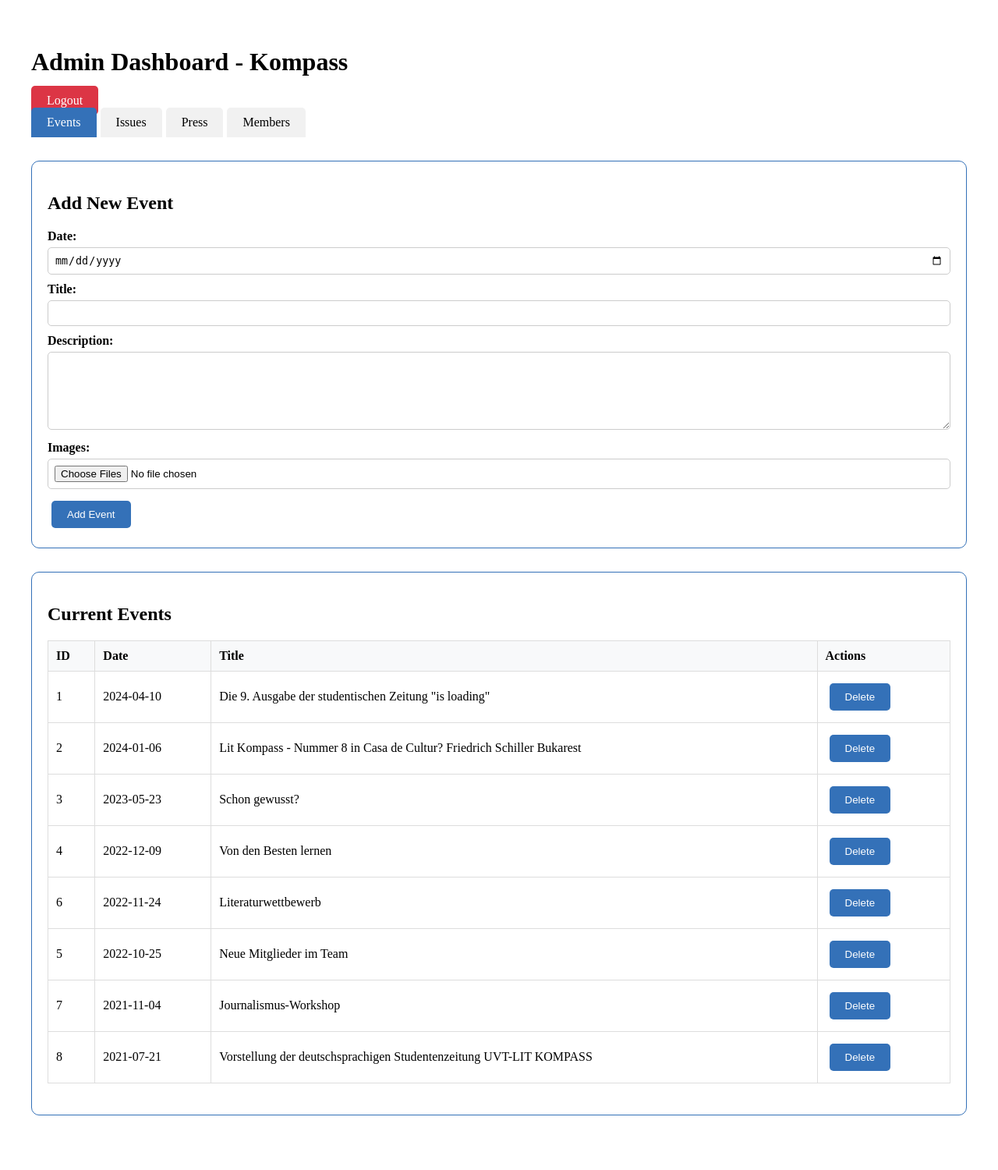
After one commit to Cornelius1304/LIFT-Kompass, a PHP site: page /admin_dashboard.php in a window 1280 px wide. The commit adds this page. Shown: the whole page at 78% size. Run offline with PHP 8.4, Linux system fonts and the light colour scheme; the visitor is signed in with stand-in values (Sample User, id 1); data comes from the database, SQL or seed files in the repository.

Commit message:
added admin

```diff
--- /dev/null
+++ b/admin_dashboard.php
@@ -0,0 +1,467 @@
+<?php
+session_start();
+require_once 'config.php';
+
+// Check if admin is logged in
+if (!isset($_SESSION['admin_logged_in']) || !$_SESSION['admin_logged_in']) {
+    header('Location: admin_login.php');
+    exit;
+}
+
+// Handle logout
+if (isset($_GET['logout'])) {
+    session_destroy();
+    header('Location: admin_login.php');
+    exit;
+}
+
+// Handle form submissions
+$message = '';
+if ($_SERVER['REQUEST_METHOD'] === 'POST') {
+    try {
+        if (isset($_POST['add_event'])) {
+            // Add new event
+            $date = $_POST['date'];
+            $title = $_POST['title'];
+            $description = $_POST['description'];
+
+            // Handle image uploads
+            $image_paths = [];
+            if (!empty($_FILES['images']['name'][0])) {
+                foreach ($_FILES['images']['tmp_name'] as $key => $tmp_name) {
+                    if ($_FILES['images']['error'][$key] === UPLOAD_ERR_OK) {
+                        $filename = uniqid() . '_' . basename($_FILES['images']['name'][$key]);
+                        $target_path = "uploads/events/" . $filename;
+
+                        if (move_uploaded_file($tmp_name, $target_path)) {
+                            $image_paths[] = "/" . $target_path;
+                        }
+                    }
+                }
+            }
+
+            $stmt = $pdo->prepare("INSERT INTO events (date, title, description, image_paths) VALUES (?, ?, ?, ?)");
+            $stmt->execute([$date, $title, $description, json_encode($image_paths)]);
+            $message = "Event added successfully!";
+
+        } elseif (isset($_POST['add_issue'])) {
+            // Add new issue
+            $title = $_POST['issue_title'];
+            $description = $_POST['issue_description'];
+
+            // Handle PDF upload
+            $pdf_path = '';
+            if (!empty($_FILES['pdf']['name'])) {
+                $filename = uniqid() . '_' . basename($_FILES['pdf']['name']);
+                $target_path = "uploads/issues/" . $filename;
+
+                if (move_uploaded_file($_FILES['pdf']['tmp_name'], $target_path)) {
+                    $pdf_path = "/" . $target_path;
+                }
+            }
+
+            $stmt = $pdo->prepare("INSERT INTO issues (title, description, pdf_path) VALUES (?, ?, ?)");
+            $stmt->execute([$title, $description, $pdf_path]);
+            $message = "Issue added successfully!";
+
+        } elseif (isset($_POST['add_press'])) {
+            // Add new press mention
+            $source = $_POST['press_source'];
+            $title = $_POST['press_title'];
+            $url = $_POST['press_url'];
+
+            $stmt = $pdo->prepare("INSERT INTO press (source, title, url) VALUES (?, ?, ?)");
+            $stmt->execute([$source, $title, $url]);
+            $message = "Press mention added successfully!";
+
+        } elseif (isset($_POST['add_member'])) {
+            // Add new member
+            $name = $_POST['member_name'];
+            $role = $_POST['member_role'];
+            $year = $_POST['member_year'];
+            $team_year = $_POST['member_team_year'];
+
+            $stmt = $pdo->prepare("INSERT INTO members (name, role, year, team_year) VALUES (?, ?, ?, ?)");
+            $stmt->execute([$name, $role, $year, $team_year]);
+            $message = "Member added successfully!";
+
+        } elseif (isset($_POST['delete_event'])) {
+            // Delete event
+            $stmt = $pdo->prepare("DELETE FROM events WHERE id = ?");
+            $stmt->execute([$_POST['event_id']]);
+            $message = "Event deleted successfully!";
+
+        } elseif (isset($_POST['delete_issue'])) {
+            // Delete issue
+            $stmt = $pdo->prepare("DELETE FROM issues WHERE id = ?");
+            $stmt->execute([$_POST['issue_id']]);
+            $message = "Issue deleted successfully!";
+
+        } elseif (isset($_POST['delete_press'])) {
+            // Delete press mention
+            $stmt = $pdo->prepare("DELETE FROM press WHERE id = ?");
+            $stmt->execute([$_POST['press_id']]);
+            $message = "Press mention deleted successfully!";
+
+        } elseif (isset($_POST['delete_member'])) {
+            // Delete member
+            $stmt = $pdo->prepare("DELETE FROM members WHERE id = ?");
+            $stmt->execute([$_POST['member_id']]);
+            $message = "Member deleted successfully!";
+        }
+    } catch (Exception $e) {
+        $message = "Error: " . $e->getMessage();
+    }
+}
+
+// Get current data
+$events = $pdo->query("SELECT * FROM events ORDER BY date DESC")->fetchAll();
+$issues = $pdo->query("SELECT * FROM issues ORDER BY id DESC")->fetchAll();
+$press_mentions = $pdo->query("SELECT * FROM press ORDER BY id")->fetchAll();
+$members = $pdo->query("SELECT * FROM members ORDER BY team_year, name")->fetchAll();
+$team_years = $pdo->query("SELECT DISTINCT team_year FROM members WHERE team_year IS NOT NULL ORDER BY team_year DESC")->fetchAll(PDO::FETCH_COLUMN);
+?>
+
+<!DOCTYPE html>
+<html lang="de">
+<head>
+    <meta charset="UTF-8">
+    <title>Admin Dashboard - Kompass</title>
+    <style>
+        .admin-container {
+            max-width: 1200px;
+            margin: 20px auto;
+            padding: 20px;
+        }
+        .section {
+            margin: 30px 0;
+            padding: 20px;
+            border: 1px solid #3471B8;
+            border-radius: 10px;
+        }
+        .form-group {
+            margin: 10px 0;
+        }
+        .form-group label {
+            display: block;
+            margin-bottom: 5px;
+            font-weight: bold;
+        }
+        .form-group input, .form-group textarea, .form-group select {
+            width: 100%;
+            padding: 8px;
+            border: 1px solid #ccc;
+            border-radius: 5px;
+            box-sizing: border-box;
+        }
+        .form-group textarea {
+            height: 100px;
+        }
+        button {
+            background-color: #3471B8;
+            color: white;
+            padding: 10px 20px;
+            border: none;
+            border-radius: 5px;
+            cursor: pointer;
+            margin: 5px;
+        }
+        .logout-btn {
+            background-color: #dc3545;
+            text-decoration: none;
+            padding: 10px 20px;
+            border-radius: 5px;
+            color: white;
+        }
+        .message {
+            padding: 10px;
+            background-color: #d4edda;
+            color: #155724;
+            border-radius: 5px;
+            margin: 10px 0;
+        }
+        table {
+            width: 100%;
+            border-collapse: collapse;
+            margin: 20px 0;
+        }
+        table, th, td {
+            border: 1px solid #ddd;
+        }
+        th, td {
+            padding: 10px;
+            text-align: left;
+        }
+        th {
+            background-color: #f8f9fa;
+        }
+        .tabs {
+            display: flex;
+            margin-bottom: 20px;
+        }
+        .tab {
+            padding: 10px 20px;
+            background-color: #f1f1f1;
+            cursor: pointer;
+            margin-right: 5px;
+            border-radius: 5px 5px 0 0;
+        }
+        .tab.active {
+            background-color: #3471B8;
+            color: white;
+        }
+        .tab-content {
+            display: none;
+        }
+        .tab-content.active {
+            display: block;
+        }
+    </style>
+</head>
+<body>
+    <div class="admin-container">
+        <h1>Admin Dashboard - Kompass</h1>
+        <?php if ($message): ?>
+            <div class="message"><?= htmlspecialchars($message) ?></div>
+        <?php endif; ?>
+
+        <a href="?logout" class="logout-btn">Logout</a>
+
+        <div class="tabs">
+            <div class="tab active" onclick="showTab('events')">Events</div>
+            <div class="tab" onclick="showTab('issues')">Issues</div>
+            <div class="tab" onclick="showTab('press')">Press</div>
+            <div class="tab" onclick="showTab('members')">Members</div>
+        </div>
+
+        <!-- Events Tab -->
+        <div id="events" class="tab-content active">
+            <div class="section">
+                <h2>Add New Event</h2>
+                <form method="POST" enctype="multipart/form-data">
+                    <div class="form-group">
+                        <label>Date:</label>
+                        <input type="date" name="date" required>
+                    </div>
+                    <div class="form-group">
+                        <label>Title:</label>
+                        <input type="text" name="title" required>
+                    </div>
+                    <div class="form-group">
+                        <label>Description:</label>
+                        <textarea name="description" required></textarea>
+                    </div>
+                    <div class="form-group">
+                        <label>Images:</label>
+                        <input type="file" name="images[]" multiple accept="image/*">
+                    </div>
+                    <button type="submit" name="add_event">Add Event</button>
+                </form>
+            </div>
+
+            <div class="section">
+                <h2>Current Events</h2>
+                <table>
+                    <tr>
+                        <th>ID</th>
+                        <th>Date</th>
+                        <th>Title</th>
+                        <th>Actions</th>
+                    </tr>
+                    <?php foreach ($events as $event): ?>
+                    <tr>
+                        <td><?= $event['id'] ?></td>
+                        <td><?= $event['date'] ?></td>
+                        <td><?= htmlspecialchars($event['title']) ?></td>
+                        <td>
+                            <form method="POST" style="display:inline;">
+                                <input type="hidden" name="event_id" value="<?= $event['id'] ?>">
+                                <button type="submit" name="delete_event" onclick="return confirm('Delete this event?')">Delete</button>
+                            </form>
+                        </td>
+                    </tr>
+                    <?php endforeach; ?>
+                </table>
+            </div>
+        </div>
+
+        <!-- Issues Tab -->
+        <div id="issues" class="tab-content">
+            <div class="section">
+                <h2>Add New Issue</h2>
+                <form method="POST" enctype="multipart/form-data">
+                    <div class="form-group">
+                        <label>Title:</label>
+                        <input type="text" name="issue_title" required>
+                    </div>
+                    <div class="form-group">
+                        <label>Description:</label>
+                        <textarea name="issue_description" required></textarea>
+                    </div>
+                    <div class="form-group">
+                        <label>PDF File:</label>
+                        <input type="file" name="pdf" accept=".pdf" required>
+                    </div>
+                    <button type="submit" name="add_issue">Add Issue</button>
+                </form>
+            </div>
+
+            <div class="section">
+                <h2>Current Issues</h2>
+                <table>
+                    <tr>
+                        <th>ID</th>
+                        <th>Title</th>
+                        <th>PDF Path</th>
+                        <th>Actions</th>
+                    </tr>
+                    <?php foreach ($issues as $issue): ?>
+                    <tr>
+                        <td><?= $issue['id'] ?></td>
+                        <td><?= htmlspecialchars($issue['title']) ?></td>
+                        <td><?= htmlspecialchars($issue['pdf_path']) ?></td>
+                        <td>
+                            <form method="POST" style="display:inline;">
+                                <input type="hidden" name="issue_id" value="<?= $issue['id'] ?>">
+                                <button type="submit" name="delete_issue" onclick="return confirm('Delete this issue?')">Delete</button>
+                            </form>
+                        </td>
+                    </tr>
+                    <?php endforeach; ?>
+                </table>
+            </div>
+        </div>
+
+        <!-- Press Tab -->
+        <div id="press" class="tab-content">
+            <div class="section">
+                <h2>Add New Press Mention</h2>
+                <form method="POST">
+                    <div class="form-group">
+                        <label>Source:</label>
+                        <input type="text" name="press_source" required>
+                    </div>
+                    <div class="form-group">
+                        <label>Title:</label>
+                        <input type="text" name="press_title" required>
+                    </div>
+                    <div class="form-group">
+                        <label>URL:</label>
+                        <input type="url" name="press_url" required>
+                    </div>
+                    <button type="submit" name="add_press">Add Press Mention</button>
+                </form>
+            </div>
+
+            <div class="section">
+                <h2>Current Press Mentions</h2>
+                <table>
+                    <tr>
+                        <th>ID</th>
+                        <th>Source</th>
+                        <th>Title</th>
+                        <th>URL</th>
+                        <th>Actions</th>
+                    </tr>
+                    <?php foreach ($press_mentions as $press): ?>
+                    <tr>
+                        <td><?= $press['id'] ?></td>
+                        <td><?= htmlspecialchars($press['source']) ?></td>
+                        <td><?= htmlspecialchars($press['title']) ?></td>
+                        <td><?= htmlspecialchars($press['url']) ?></td>
+                        <td>
+                            <form method="POST" style="display:inline;">
+                                <input type="hidden" name="press_id" value="<?= $press['id'] ?>">
+                                <button type="submit" name="delete_press" onclick="return confirm('Delete this press mention?')">Delete</button>
+                            </form>
+                        </td>
+                    </tr>
+                    <?php endforeach; ?>
+                </table>
+            </div>
+        </div>
+
+        <!-- Members Tab -->
+        <div id="members" class="tab-content">
+            <div class="section">
+                <h2>Add New Member</h2>
+                <form method="POST">
+                    <div class="form-group">
+                        <label>Name:</label>
+                        <input type="text" name="member_name" required>
+                    </div>
+                    <div class="form-group">
+                        <label>Role:</label>
+                        <input type="text" name="member_role" required>
+                    </div>
+                    <div class="form-group">
+                        <label>Year/Study Info:</label>
+                        <input type="text" name="member_year">
+                    </div>
+                    <div class="form-group">
+                        <label>Team Year:</label>
+                        <select name="member_team_year" required>
+                            <option value="">Select Team Year</option>
+                            <?php foreach ($team_years as $year): ?>
+                                <option value="<?= $year ?>"><?= $year ?></option>
+                            <?php endforeach; ?>
+                            <option value="2024">2024</option>
+                            <option value="2025">2025</option>
+                        </select>
+                    </div>
+                    <button type="submit" name="add_member">Add Member</button>
+                </form>
+            </div>
+
+            <div class="section">
+                <h2>Current Members</h2>
+                <table>
+                    <tr>
+                        <th>ID</th>
+                        <th>Name</th>
+                        <th>Role</th>
+                        <th>Year</th>
+                        <th>Team Year</th>
+                        <th>Actions</th>
+                    </tr>
+                    <?php foreach ($members as $member): ?>
+                    <tr>
+                        <td><?= $member['id'] ?></td>
+                        <td><?= htmlspecialchars($member['name']) ?></td>
+                        <td><?= htmlspecialchars($member['role']) ?></td>
+                        <td><?= htmlspecialchars($member['year']) ?></td>
+                        <td><?= htmlspecialchars($member['team_year']) ?></td>
+                        <td>
+                            <form method="POST" style="display:inline;">
+                                <input type="hidden" name="member_id" value="<?= $member['id'] ?>">
+                                <button type="submit" name="delete_member" onclick="return confirm('Delete this member?')">Delete</button>
+                            </form>
+                        </td>
+                    </tr>
+                    <?php endforeach; ?>
+                </table>
+            </div>
+        </div>
+    </div>
+
+    <script>
+        function showTab(tabName) {
+            // Hide all tab contents
+            document.querySelectorAll('.tab-content').forEach(tab => {
+                tab.classList.remove('active');
+            });
+
+            // Remove active class from all tabs
+            document.querySelectorAll('.tab').forEach(tab => {
+                tab.classList.remove('active');
+            });
+
+            // Show selected tab content
+            document.getElementById(tabName).classList.add('active');
+
+            // Activate selected tab
+            event.target.classList.add('active');
+        }
+    </script>
+</body>
+</html>
--- a/config.php
+++ b/config.php
@@ -49,4 +49,16 @@ function getTeamYears($pdo) {
     $stmt = $pdo->query("SELECT DISTINCT team_year FROM members WHERE team_year IS NOT NULL ORDER BY team_year DESC");
     return $stmt->fetchAll(PDO::FETCH_COLUMN);
 }
+
+function isAdminLoggedIn() {
+    return isset($_SESSION['admin_logged_in']) && $_SESSION['admin_logged_in'] === true;
+}
+
+// Redirect to login if not admin
+function requireAdmin() {
+    if (!isAdminLoggedIn()) {
+        header('Location: admin_login.php');
+        exit;
+    }
+}
 ?>
--- a/header.php
+++ b/header.php
@@ -1,5 +1,6 @@
 <?php
 require_once 'config.php';
+session_start();
 ?>
 <!DOCTYPE html>
 <html lang="en">
```
Also changed, not shown: admin_login.php (added, +67 -0 lines).
